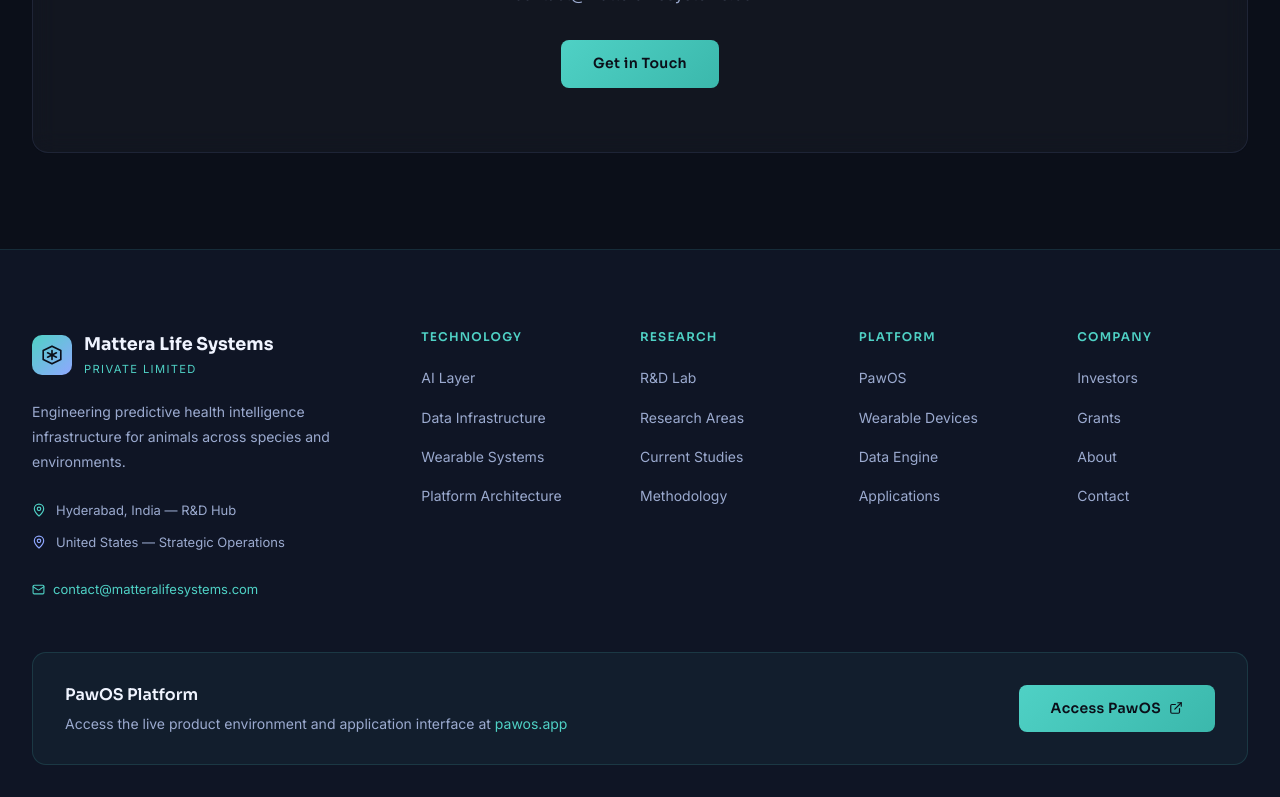
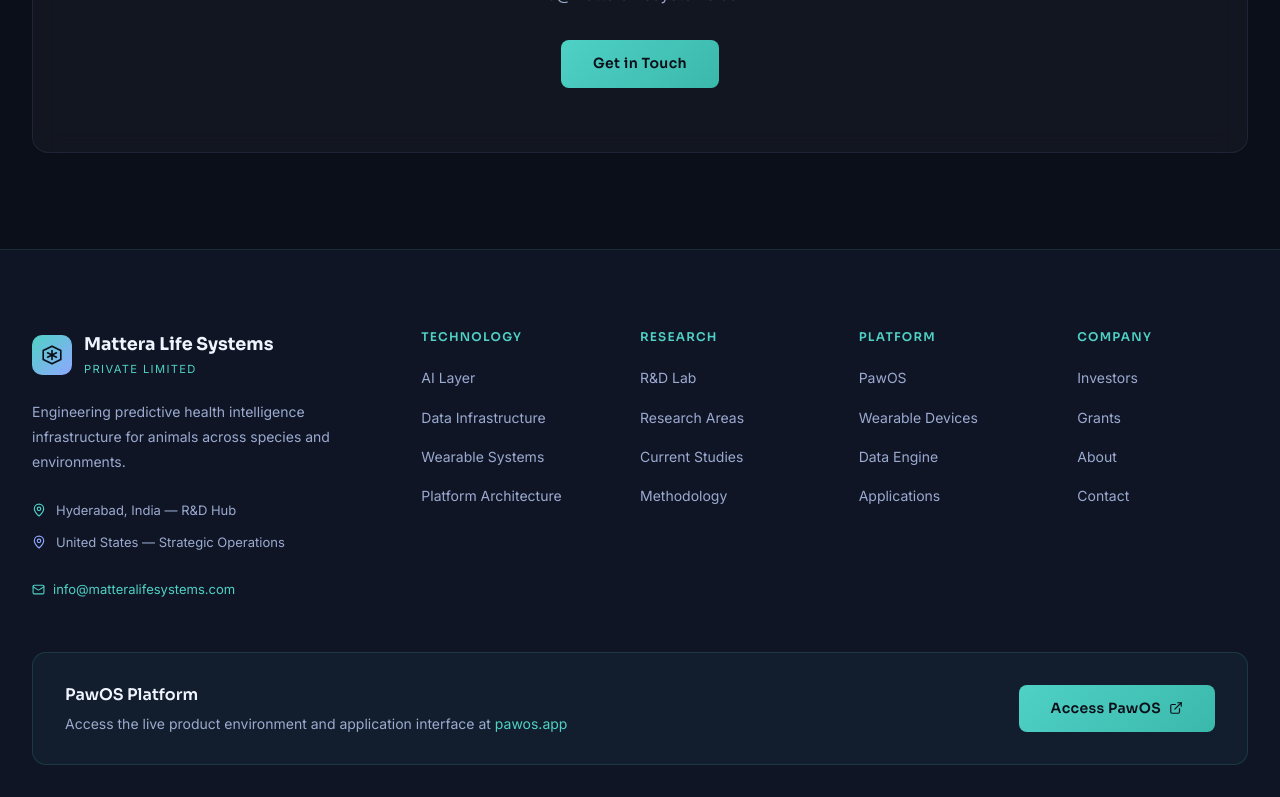
Before and after one commit to rajureddyarutla-prog/tera_APP, a Next.js app: page /company in a window 1280 px wide. Shown: the part 2947-3744 px from the top of the page. Built offline with nearby package versions, Linux system fonts and the light colour scheme; no server answers.

Commit message:
changes done

```diff
--- a/next.config.ts
+++ b/next.config.ts
@@ -1,9 +1,17 @@
 import type { NextConfig } from "next";
+import path from "path";
 
 const strapiUrl = process.env.NEXT_PUBLIC_STRAPI_URL || "http://localhost:1337";
 
 const nextConfig: NextConfig = {
   reactCompiler: true,
+
+  // Fix: Pin workspace root to this project directory to avoid
+  // Next.js picking up the wrong package.json from a parent directory.
+  // This resolves the "Can't resolve tailwindcss" error.
+  turbopack: {
+    root: path.resolve(__dirname),
+  },
 
   async headers() {
     return [
--- a/src/app/company/page.tsx
+++ b/src/app/company/page.tsx
@@ -56,7 +56,7 @@
         { label: "Jurisdiction", value: "India (with US Operations)" },
         { label: "Domain", value: "matteralifesystems.com" },
         { label: "Product Platform", value: "pawos.app" },
-        { label: "Contact", value: "contact@matteralifesystems.com" },
+        { label: "Contact", value: "info@matteralifesystems.com" },
         { label: "Stage", value: "Early-Stage Deep-Tech / Research" },
     ];
 
@@ -72,9 +72,9 @@
     // New Careers Section from Strapi
     const careers = data?.careers_section || {
         title: "Careers at Mattera",
-        description: "We are occasionally looking for deep-tech researchers and engineering talent. Send your credentials to contact@matteralifesystems.com",
+        description: "We are occasionally looking for deep-tech researchers and engineering talent. Send your credentials to info@matteralifesystems.com",
         cta_label: "Get in Touch",
-        cta_href: "mailto:contact@matteralifesystems.com"
+        cta_href: "mailto:info@matteralifesystems.com"
     };
 
     // New Values Section Heading from Strapi
--- a/src/app/contact/ContactForm.tsx
+++ b/src/app/contact/ContactForm.tsx
@@ -191,7 +191,7 @@
 
             <p style={{ color: "var(--text-muted)", fontSize: "0.75rem", marginTop: "1rem", textAlign: "center" }}>
                 Or email directly at{" "}
-                <a href="mailto:contact@matteralifesystems.com" style={{ color: "var(--accent-teal)", textDecoration: "none" }}>contact@matteralifesystems.com</a>
+                <a href="mailto:info@matteralifesystems.com" style={{ color: "var(--accent-teal)", textDecoration: "none" }}>info@matteralifesystems.com</a>
             </p>
 
             <style>{`
--- a/src/app/contact/page.tsx
+++ b/src/app/contact/page.tsx
@@ -37,7 +37,7 @@
     ];
 
     const contactDetails = data?.contact_details_section || {
-        email: "contact@matteralifesystems.com",
+        email: "info@matteralifesystems.com",
         links: [
             { label: "matteralifesystems.com", href: "https://matteralifesystems.com" },
             { label: "pawos.app", href: "https://pawos.app" },
--- a/src/components/Footer.tsx
+++ b/src/components/Footer.tsx
@@ -155,7 +155,7 @@
 
                         {/* Email */}
                         <a
-                            href="mailto:contact@matteralifesystems.com"
+                            href="mailto:info@matteralifesystems.com"
                             style={{
                                 display: "inline-flex",
                                 alignItems: "center",
@@ -170,7 +170,7 @@
                             onMouseLeave={(e) => ((e.currentTarget as HTMLElement).style.opacity = "1")}
                         >
                             <Mail size={13} />
-                            contact@matteralifesystems.com
+                            info@matteralifesystems.com
                         </a>
                     </div>
 
--- a/src/components/GoogleAnalytics.tsx
+++ b/src/components/GoogleAnalytics.tsx
@@ -2,7 +2,7 @@
 
 import Script from "next/script";
 
-const GA_ID = process.env.NEXT_PUBLIC_GA_ID || "G-EXZL4CWERE";
+const GA_ID = process.env.NEXT_PUBLIC_GA_ID || "G-XLM1QBXPG2";
 
 export default function GoogleAnalytics() {
     if (!GA_ID) return null;
```
